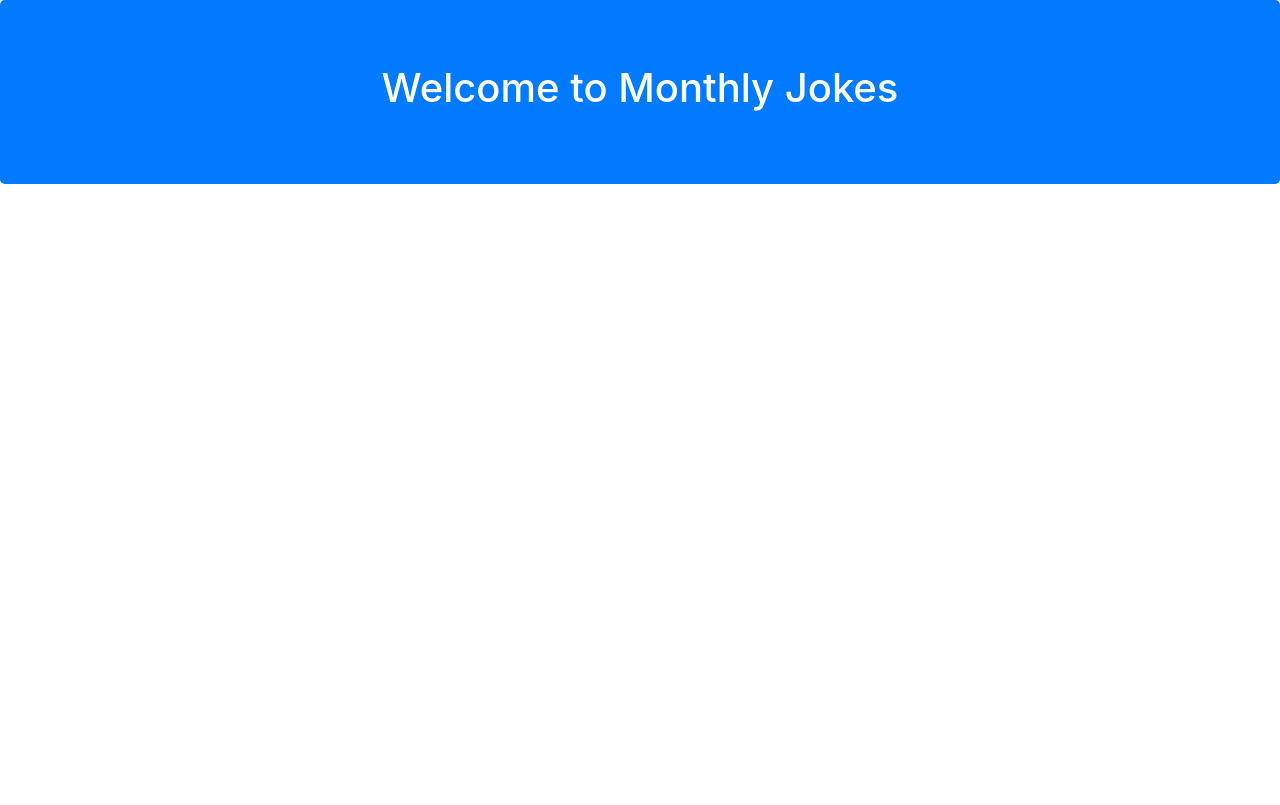
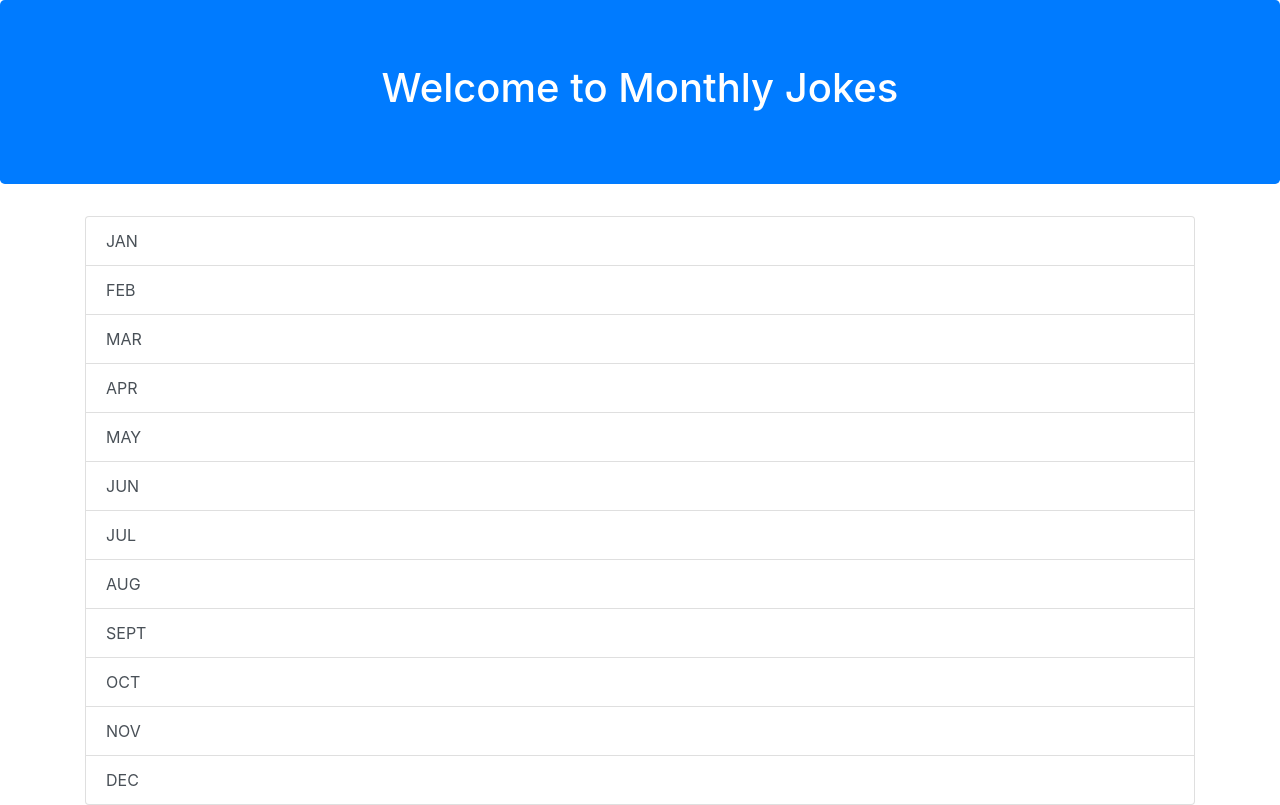
Before and after one commit to KramStyles/django-project-1, a Django app: page /tasks/ in a window 1280 px wide. Before the commit the page ends 184 px from the top, so only its background shows below. Run offline with Django 4.2, Linux system fonts and the light colour scheme.

Commit message:
make bootstrap links

```diff
--- a/Project1/settings.py
+++ b/Project1/settings.py
@@ -37,6 +37,7 @@ INSTALLED_APPS = [
     'django.contrib.sessions',
     'django.contrib.messages',
     'django.contrib.staticfiles',
+    'tasks'
 ]
 
 MIDDLEWARE = [
@@ -54,7 +55,8 @@ ROOT_URLCONF = 'Project1.urls'
 TEMPLATES = [
     {
         'BACKEND': 'django.template.backends.django.DjangoTemplates',
-        'DIRS': [BASE_DIR / 'templates', BASE_DIR / 'tasks' / 'templates']
+        # 'DIRS': [BASE_DIR / 'templates', BASE_DIR / 'tasks' / 'templates']
+        'DIRS': [BASE_DIR / 'templates']
         ,
         'APP_DIRS': True,
         'OPTIONS': {
--- a/tasks/templates/index.html
+++ b/tasks/templates/tasks/index.html
@@ -11,6 +11,11 @@
     <div class="jumbotron text-center bg-primary text-white">
         <h1>Welcome to Monthly Jokes</h1>
     </div>
+    <div class="container">
+        <div class="list-group">
+            {{ links|safe }}
+        </div>
+    </div>
 
     <!-- jQuery library -->
     <script src="https://cdn.jsdelivr.net/npm/jquery@3.6.0/dist/jquery.slim.min.js"></script>
--- a/tasks/views.py
+++ b/tasks/views.py
@@ -1,6 +1,5 @@
 from django.shortcuts import render
 from django.http import HttpResponse, HttpResponseNotFound, HttpResponseRedirect
-from django.template.loader import render_to_string
 
 months_and_tasks = {
     'feb': "February has 28 - 29 days depending on it's mood",
@@ -18,11 +17,11 @@ months_and_tasks = {
 
 
 def home(request):
-    links = "<li><a href='jan'>JAN</a></li>"
+    links = "<a href='jan' class='list-group-item list-group-item-action'>JAN</a>"
     for link in months_and_tasks.keys():
-        links += f"<li><a href='/tasks/{link}'>{link.upper()}</a></li>"
-
-    response = render_to_string('index.html')
+        links += f"<a href='/tasks/{link}' class='list-group-item list-group-item-action'>{link.upper()}</a>"
+    arg = {'links': links}
+    response = render(request, 'tasks/index.html', arg)
     return HttpResponse(response)
 
 
```
